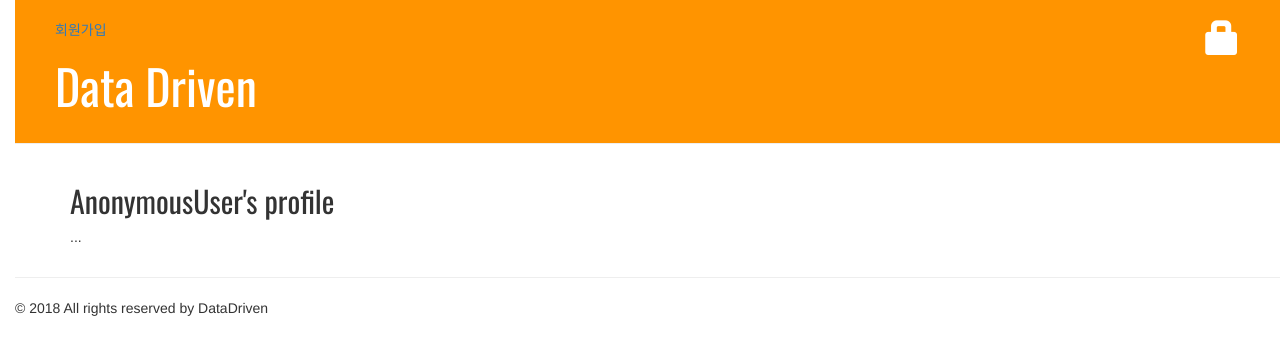
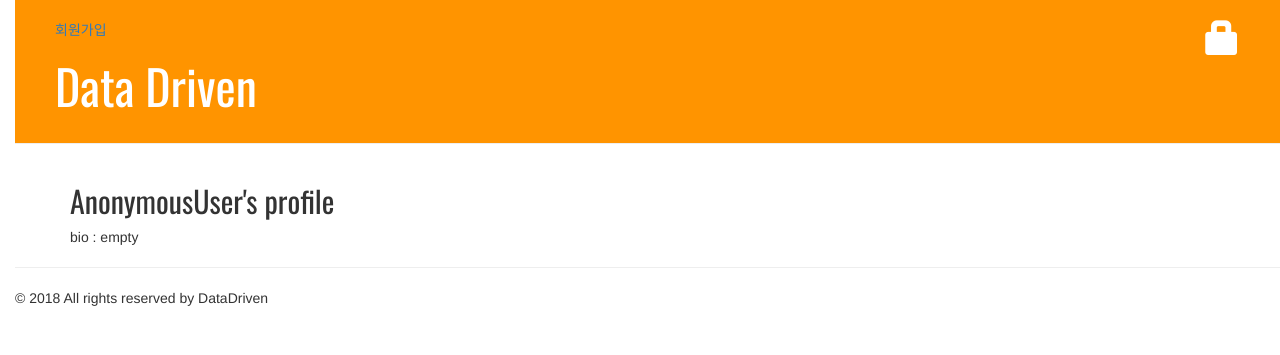
Before and after one commit to jinimong/ddnproject, a Django app: template accounts/templates/accounts/profile.html in a window 1280 px wide. Shown: the top 355 px of the page. Run offline with Django 3.2, Linux system fonts and the light colour scheme; the template is opened without the code that fills it, so the values that code supplies are empty; some libraries are stand-ins or nearby versions.

Commit message:
프로필 추가 - admin페이지, profile페이지

```diff
--- a/accounts/admin.py
+++ b/accounts/admin.py
@@ -1,3 +1,7 @@
 from django.contrib import admin
+from .models import Profile
 
-# Register your models here.
+
+@admin.register(Profile)
+class ProfileAdmin(admin.ModelAdmin):
+    list_display = ['user', 'bio']
--- a/accounts/templates/accounts/profile.html
+++ b/accounts/templates/accounts/profile.html
@@ -2,5 +2,5 @@
 
 {% block content %}
   <h2>{{user}}'s profile</h2>
-  <p>...</p>
+  bio : {{ user.profile.bio|default:'empty' }}
 {% endblock %}
```
